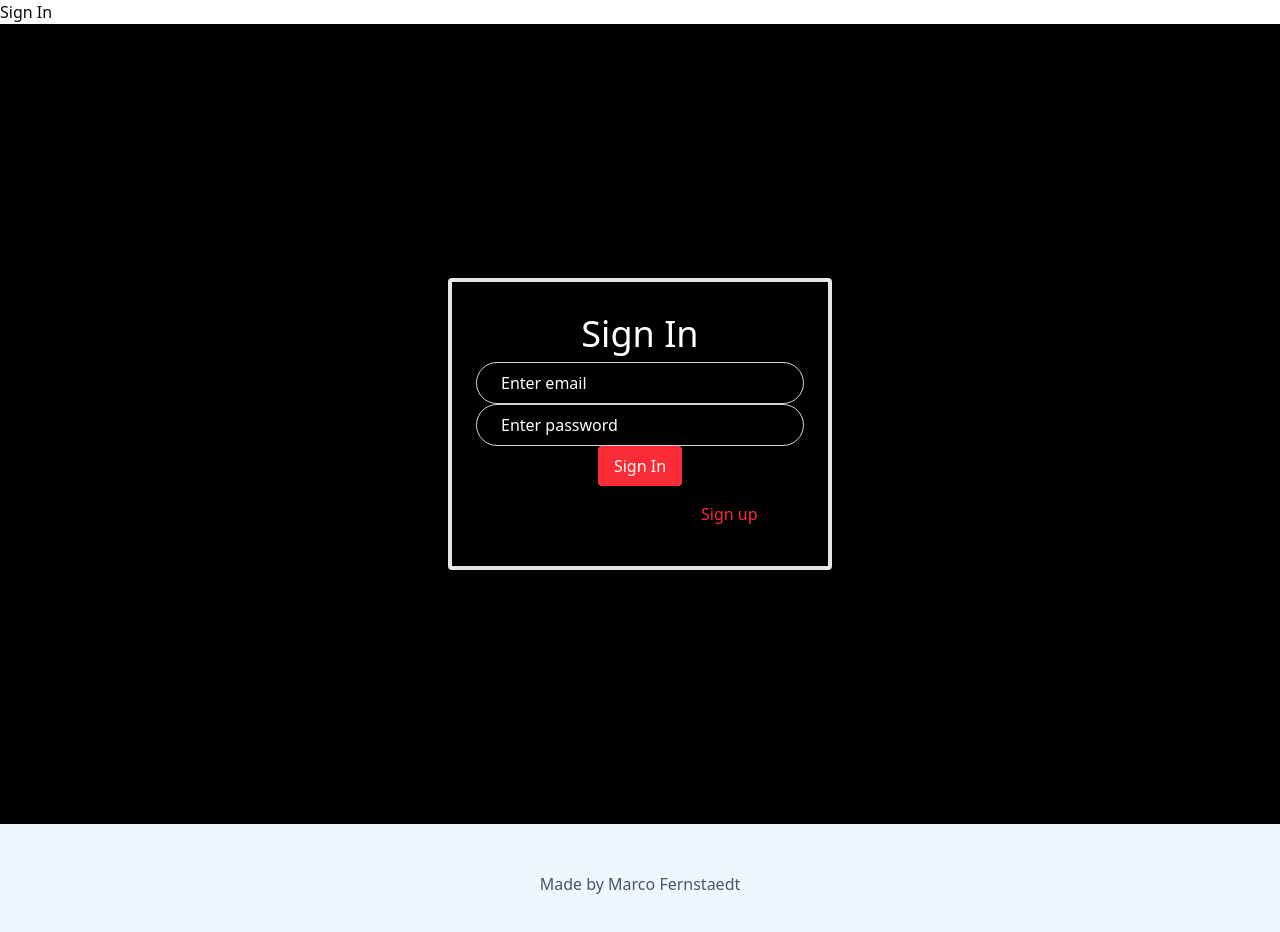
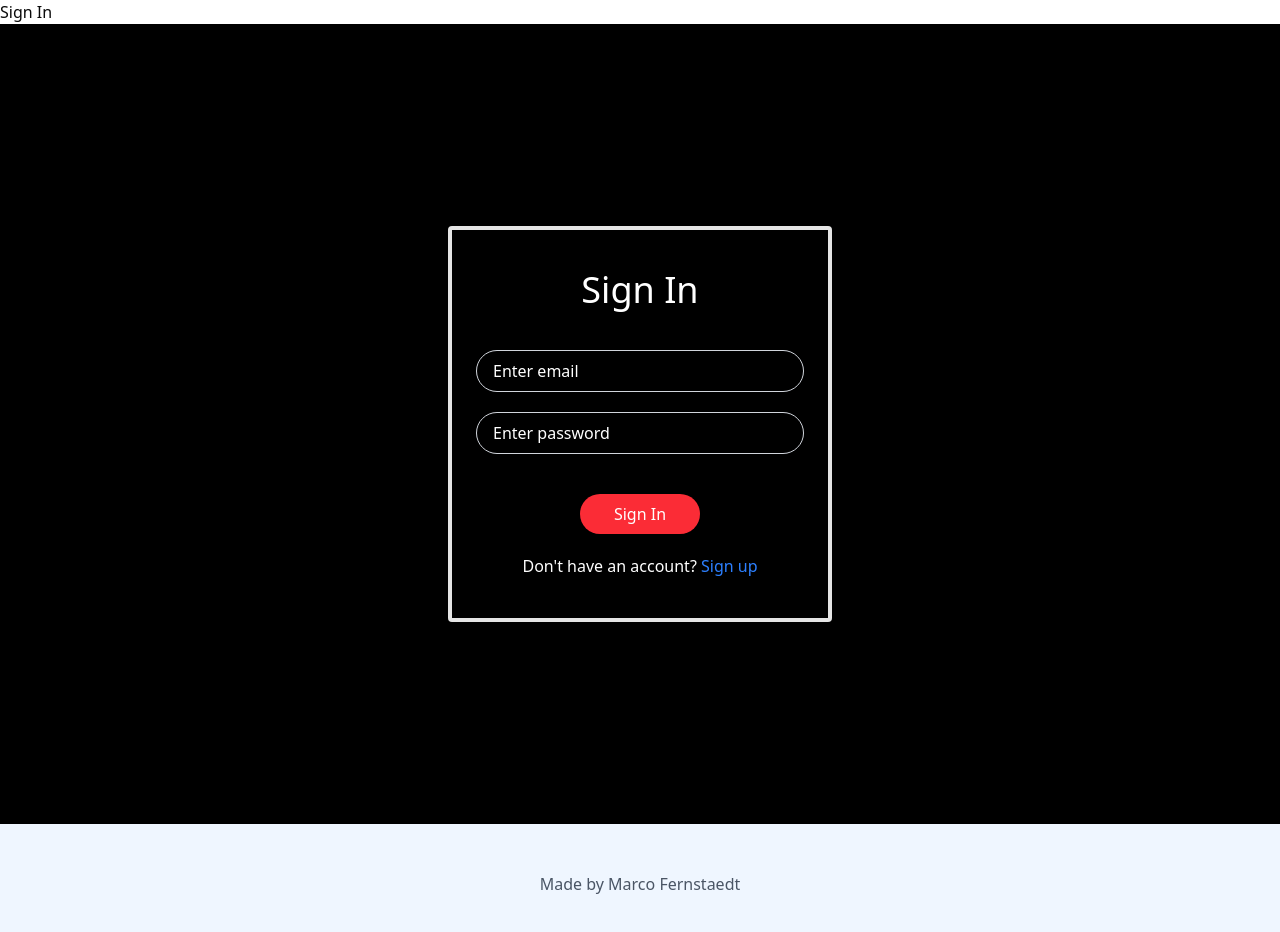
Before and after one commit to MarcoFernstaedt/finance_tracker, a React (Vite) app in the folder finance_frontend/: page /sign-in in a window 1280 px wide. Shown: the top 932 px of the page. Built offline with nearby package versions, Linux system fonts and the light colour scheme.

Commit message:
style sign in form

```diff
--- a/finance_frontend/src/components/SignInPage/SignInPage.tsx
+++ b/finance_frontend/src/components/SignInPage/SignInPage.tsx
@@ -3,23 +3,23 @@ import React from 'react';
 const SignInPage = () => {
     return (
         <main className="min-h-screen bg-black flex flex-col justify-center items-center px-4">
-            <form className="p-6 pb-10 border border-4 justify-center items-center rounded shadow-md flex flex-col w-full max-w-sm">
-                <h1 className="my-2 text-4xl text-white">Sign In</h1>
+            <form className="px-6 py-10 border border-4 justify-center items-center rounded shadow-md flex flex-col w-full max-w-sm">
+                <h1 className="mb-10 text-4xl text-white">Sign In</h1>
                 <input
                     type="email"
                     placeholder="Enter email"
-                    className="pl-6 py-2 text-white placeholder-white bg-black border border-gray-300 rounded-full w-full"
+                    className="px-4 py-2 mb-5 text-white placeholder-white bg-black border border-gray-300 rounded-full w-full"
                 />
                 <input
                     type="password"
                     placeholder="Enter password"
-                    className="pl-6 py-2 text-white placeholder-white bg-black border border-gray-300 rounded-full w-full"
+                    className="px-4 py-2 mb-10 text-white placeholder-white bg-black border border-gray-300 rounded-full w-full"
                 />
-                <button type="submit" className="bg-red-500 text-white px-4 py-2 rounded hover:bg-red-600">
+                <button type="submit" className="mb-5 bg-red-500 text-white px-4 py-2 rounded-full w-30 hover:bg-red-600">
                     Sign In
                 </button>
-                <p className="text-black mt-4 text-center">
-                    Don't have an account? <a href="/sign-up" className="text-red-500">Sign up</a>
+                <p className="text-white text-center">
+                    Don't have an account? <a href="/sign-up" className="text-blue-500">Sign up</a>
                 </p>
             </form>
         </main>
```
